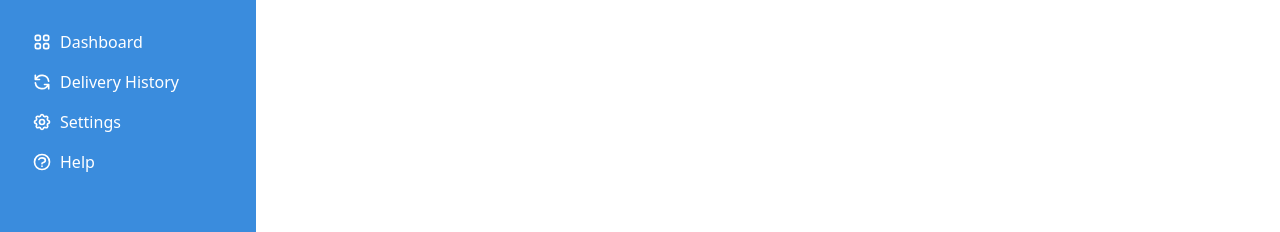
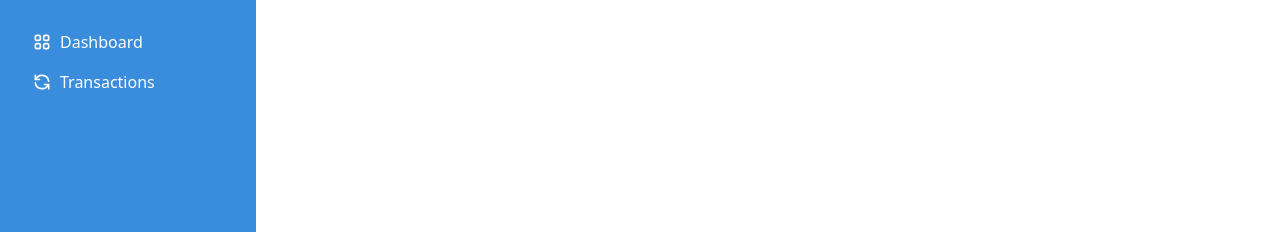
Before and after one commit to abaam/agrabha-logistic-front-end, a Vue app: page /dashboard in a window 1280 px wide. Shown: the part 183-415 px from the top of the page. Built offline with nearby package versions, Linux system fonts and the light colour scheme.

Commit message:
Added driver dashboard

```diff
--- a/src/components/Navbar.vue
+++ b/src/components/Navbar.vue
@@ -1,7 +1,7 @@
 <template>
     <div class="">
         <nav class="flex justify-between items-center space-x-12 py-2 px-6 md:px-12 lg:px-16 border-b">
-            <a href="https://agrabah.ph">
+            <a href="#">
                 <img class="w-64" src="../../public/img/agrabah-logo.png" alt="Agrabah">
             </a>
 
--- a/src/views/driver/Dashboard.vue
+++ b/src/views/driver/Dashboard.vue
@@ -13,22 +13,10 @@
                     </router-link>
                 </li>
                 <li class="text-white hover:bg-blue hover:text-grey-light rounded-md">
-                    <router-link to="/dashboard" class="flex items-center space-x-2 w-full p-2">
+                    <router-link to="/transactions" class="flex items-center space-x-2 w-full p-2">
                         <RefreshIcon class="h-5 w-5"/>
-                        <span>Delivery History</span>
+                        <span>Transactions</span>
                     </router-link>
-                </li>
-                <li class="text-white hover:bg-blue hover:text-grey-light rounded-md">
-                    <a href="#" class="flex items-center space-x-2 w-full p-2">
-                        <CogIcon class="h-5 w-5"/>
-                        <span>Settings</span>
-                    </a>
-                </li>
-                <li class="text-white hover:bg-blue hover:text-grey-light rounded-md">
-                    <a href="#" class="flex items-center space-x-2 w-full p-2">
-                        <QuestionMarkCircleIcon class="h-5 w-5"/>
-                        <span>Help</span>
-                    </a>
                 </li>
             </ul>
         </aside>
```
